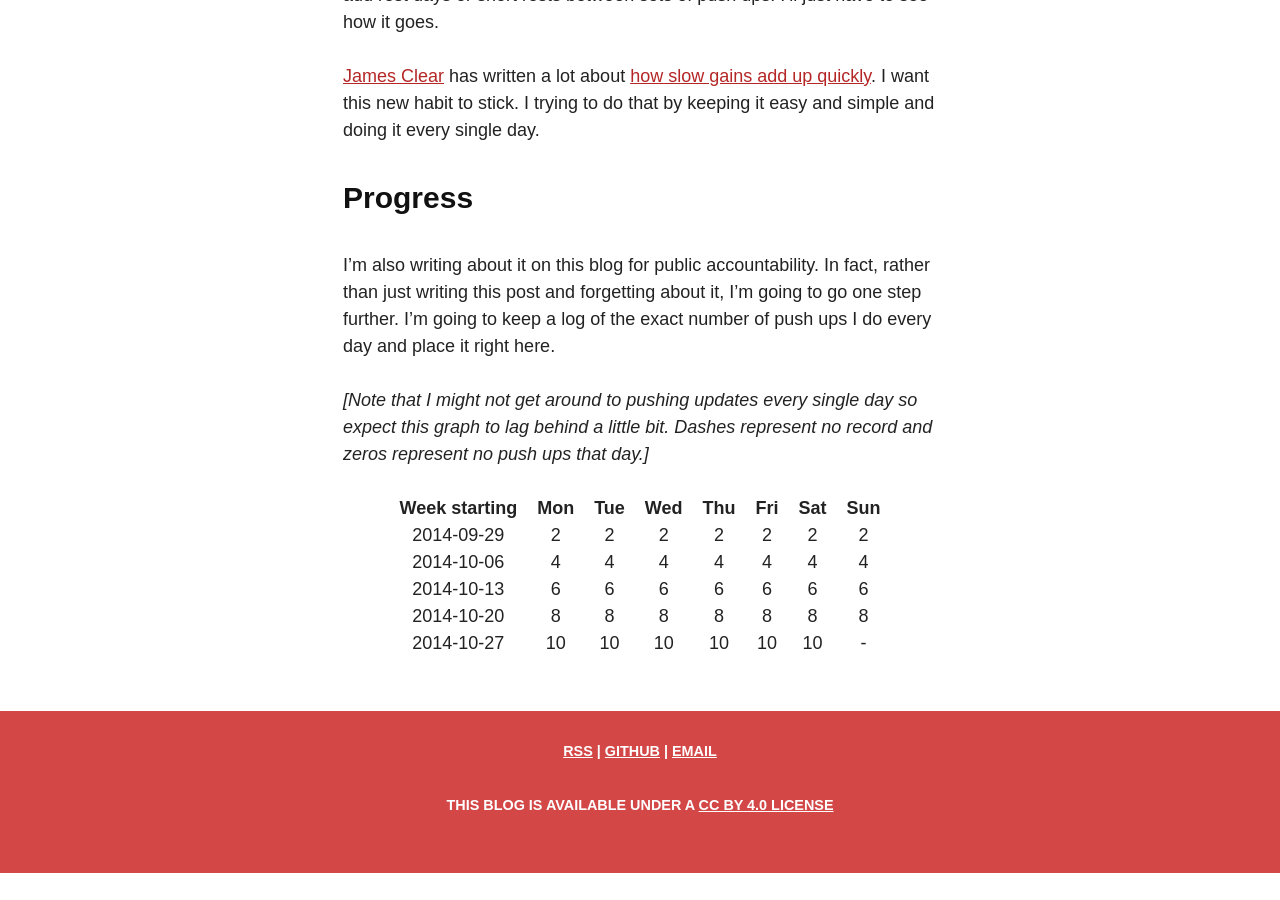
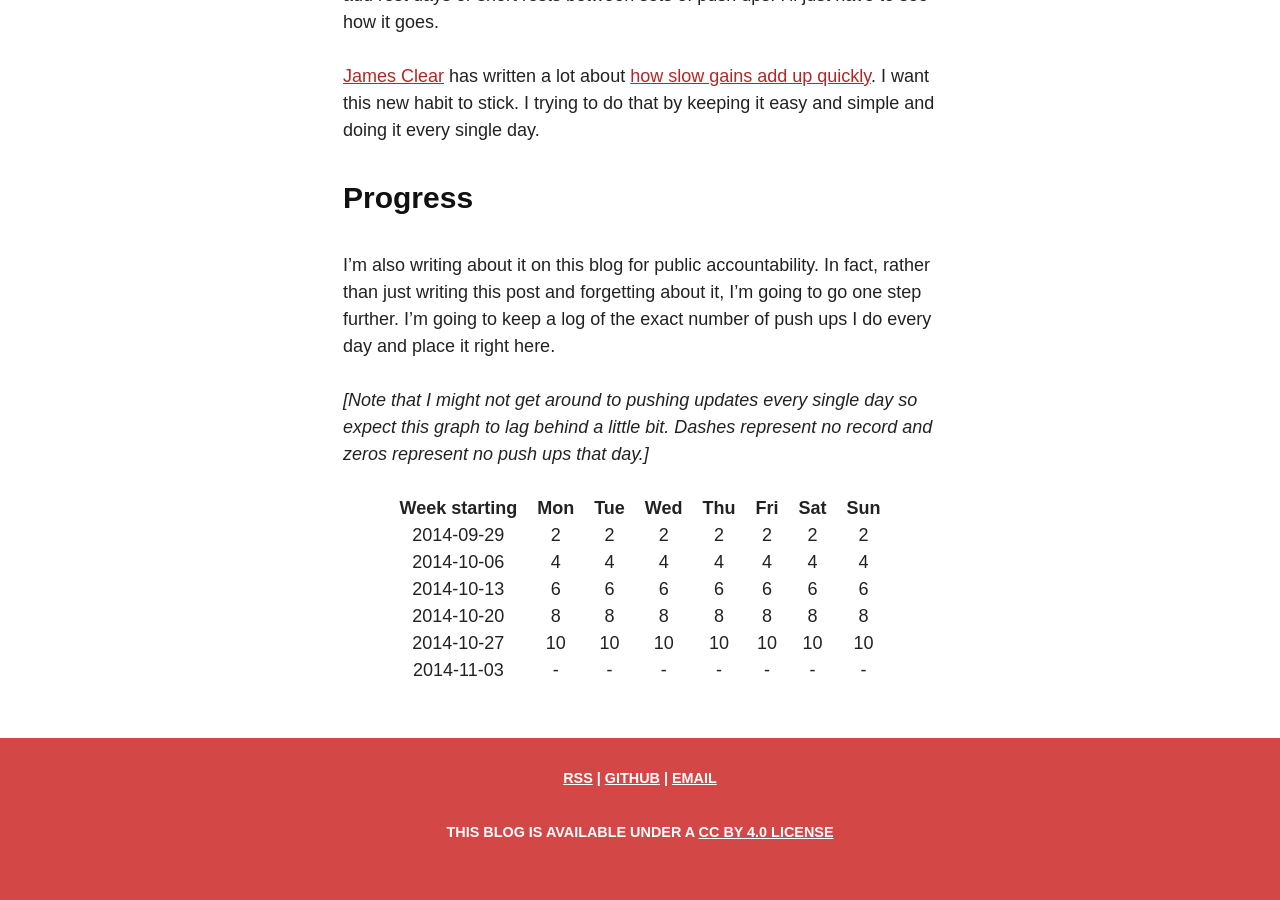
Before and after one commit to davidxmoody/davidxmoody.com, a Jekyll site: the page built from _posts/2014-09-29-100-push-ups-the-ultimate-slow-gains-experiment.md, in a window 1280 px wide and 900 px high, scrolled down 1314 px. Built offline with Jekyll 4.4.1, drawn with Linux system fonts in a browser that asks for light colours; before the commit the page ends 2187 px from its top, so only the background shows below that.

Commit message:
Updated habits

```diff
--- a/_posts/2014-09-29-100-push-ups-the-ultimate-slow-gains-experiment.md
+++ b/_posts/2014-09-29-100-push-ups-the-ultimate-slow-gains-experiment.md
@@ -36,4 +36,5 @@ I'm also writing about it on this blog for public accountability. In fact, rathe
 | 2014-10-06    |  4  |  4  |  4  |  4  |  4  |  4  |  4  |
 | 2014-10-13    |  6  |  6  |  6  |  6  |  6  |  6  |  6  |
 | 2014-10-20    |  8  |  8  |  8  |  8  |  8  |  8  |  8  |
-| 2014-10-27    | 10  | 10  | 10  | 10  | 10  | 10  |  -  |
+| 2014-10-27    | 10  | 10  | 10  | 10  | 10  | 10  | 10  |
+| 2014-11-03    |  -  |  -  |  -  |  -  |  -  |  -  |  -  |
```
Also changed, not shown: _posts/2014-10-09-writing-before-breakfast.md (+2 -1 lines).
